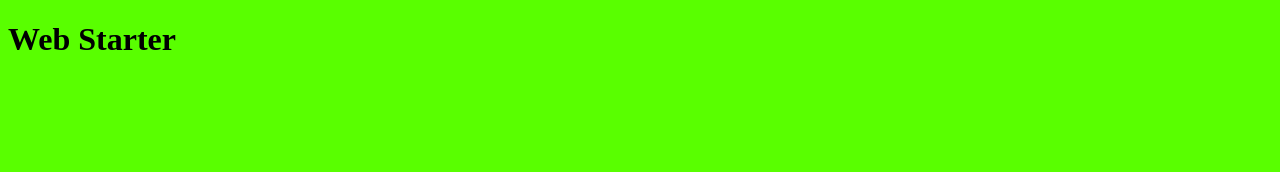
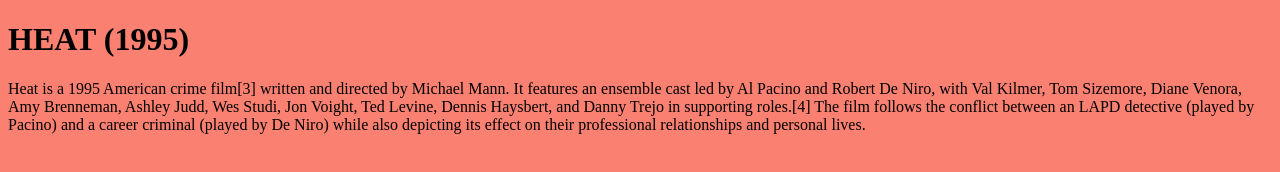
Before and after one commit to Scottypettersen/TYPE-ONLY, a plain HTML site: page index.html in a window 1280 px wide. Drawn offline with Linux system fonts and the light colour scheme.

Commit message:
initial design

```diff
--- a/index.html
+++ b/index.html
@@ -17,11 +17,13 @@
     <!-- Scripts -->
     <script src="script.js" defer></script>
 
-    <title>Web Starter</title>
+    <title>Heat</title>
 </head>
 <body>
 
-    <h1>Web Starter</h1>
+
+    <h1>HEAT (1995)</h1>
+<p>Heat is a 1995 American crime film[3] written and directed by Michael Mann. It features an ensemble cast led by Al Pacino and Robert De Niro, with Val Kilmer, Tom Sizemore, Diane Venora, Amy Brenneman, Ashley Judd, Wes Studi, Jon Voight, Ted Levine, Dennis Haysbert, and Danny Trejo in supporting roles.[4] The film follows the conflict between an LAPD detective (played by Pacino) and a career criminal (played by De Niro) while also depicting its effect on their professional relationships and personal lives.</p>
 
 </body>
 </html>
--- a/style.css
+++ b/style.css
@@ -1,3 +1,3 @@
 body {
-    background: rgb(89, 255, 0);
+    background: salmon;
 }
```
Also changed, not shown: favicons/android-chrome-192x192.png, favicons/android-chrome-512x512.png, favicons/apple-touch-icon.png, favicons/favicon-16x16.png, favicons/favicon-32x32.png, favicons/favicon.ico, favicons/site.webmanifest.
